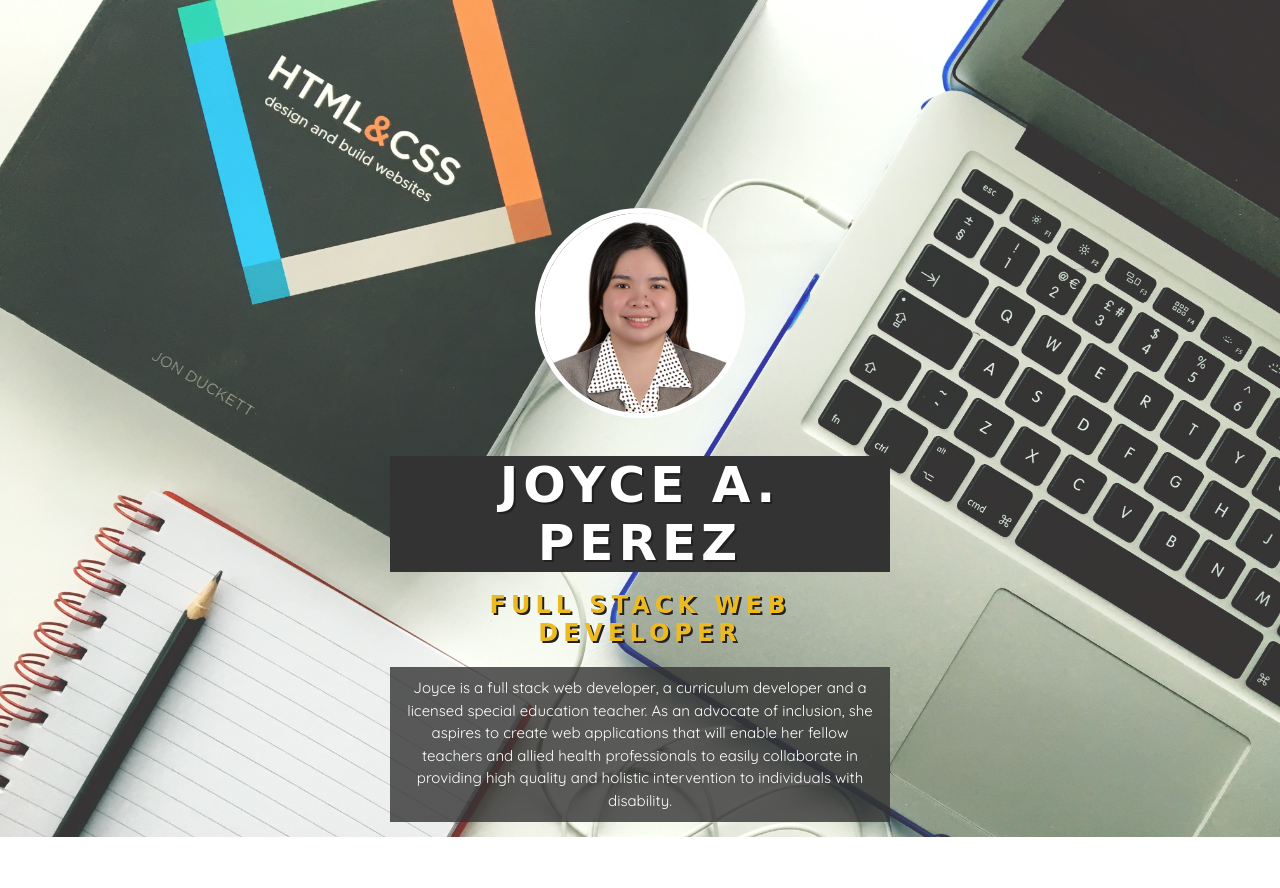
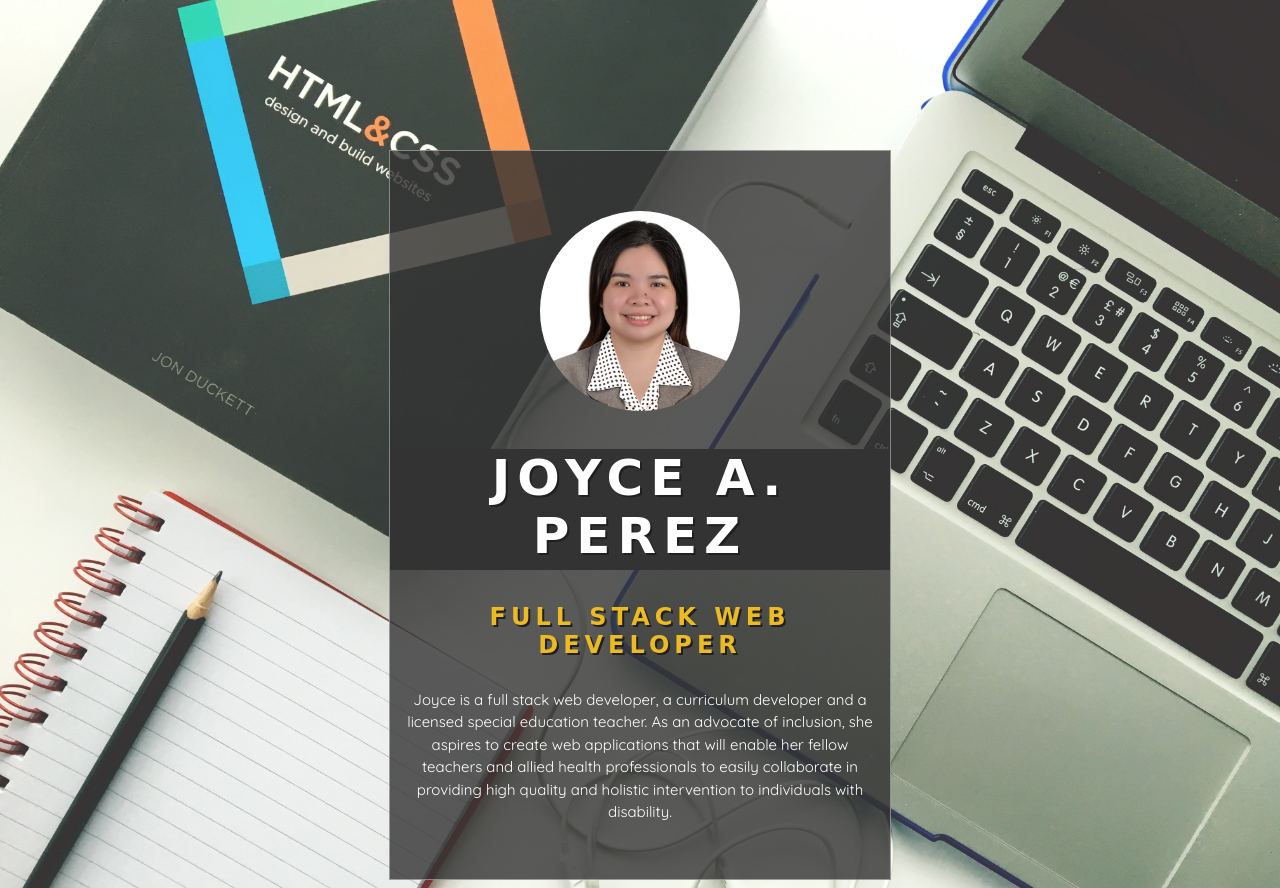
Before and after one commit to perezjoyce/dev-portfolio, a plain HTML site: page index.html in a window 1280 px wide. Before the commit the page ends 837 px from the top, so only its background shows below. Drawn offline with Linux system fonts and the light colour scheme; a web font is replaced by a local one.

Commit message:
improvements to code along dev portfolio

```diff
--- a/assets/css/style.css
+++ b/assets/css/style.css
@@ -13,12 +13,13 @@ body {
 
 h1	{
 	font-size: 50px;
-	margin-bottom: 0;
+	/*margin-bottom: 10px;*/
 	background-color: #333;
 	text-transform: uppercase;
-	letter-spacing: 5px;
+	letter-spacing: 7px;
 	text-shadow: 2px 2px #211f1f;
-}
+	padding-bottom: 5px;
+	}
 
 h2 {
 	text-transform: uppercase;
@@ -28,20 +29,20 @@ h2 {
 	}
 
 #me {
+	/*margin-top: 50px;*/
 	height: 200px;
 	width: 200px;
 	border-radius: 50%;
-	border-style: solid;
+	border-style: unset;
 	border-width: 5px;
 	border-color: white;
-	margin-top: 200px;
 }
 
 .about {
 	/*width: 100%;*/
 	font-size: 15px;
 	line-height: 1.5;
-	background-color: rgba(51,51,51,0.8);
+	/*background-color: rgba(51,51,51,0.8);*/
 	/*background-color: rgba (51,51,51);*/
 	/*opacity: .8;*/
 	font-family: 'Quicksand', sans-serif;
@@ -50,7 +51,13 @@ h2 {
 
 .container {
 	width: 500px;
+		/*di gagana si margin: 0 auto; if width is not declared*/
 	margin: 0 auto;
+	margin-top: 150px;
+	padding-top: 60px;
+	padding-bottom: 30px;
+	background-color: rgba(51,51,51,0.8);
+	border: 1px solid rgba(255,255,255,.4);
 	text-align: center;
-	/*di gagana si margin: 0 auto; if width is not declared*/
+
 }
--- a/index.html
+++ b/index.html
@@ -16,13 +16,15 @@
 <body>
 	<!-- to be discussed further -->
 	<div class="container">
-		<img id="me" src="assets/images/me.jpg">
 
-		<h1>joyce a. perez</h1>
+    <img id="me" src="assets/images/me.jpg">
 
-		<h2>Full Stack Web Developer</h2>
+    	<div class="container-inner">
 
-		<p class="about">Joyce is a full stack web developer, a curriculum developer and a licensed special education teacher. As an advocate of inclusion, she aspires to create web applications that will enable her fellow teachers and allied health professionals to easily collaborate in providing high quality and holistic intervention to individuals with disability.</p>
+			<h1>Joyce A. Perez</h1>
+			<h2>Full Stack Web Developer</h2>
+			<p class="about">Joyce is a full stack web developer, a curriculum developer and a licensed special education teacher. As an advocate of inclusion, she aspires to create web applications that will enable her fellow teachers and allied health professionals to easily collaborate in providing high quality and holistic intervention to individuals with disability.</p>
+		</div>
 	</div>
 </body>
 </html>
```
